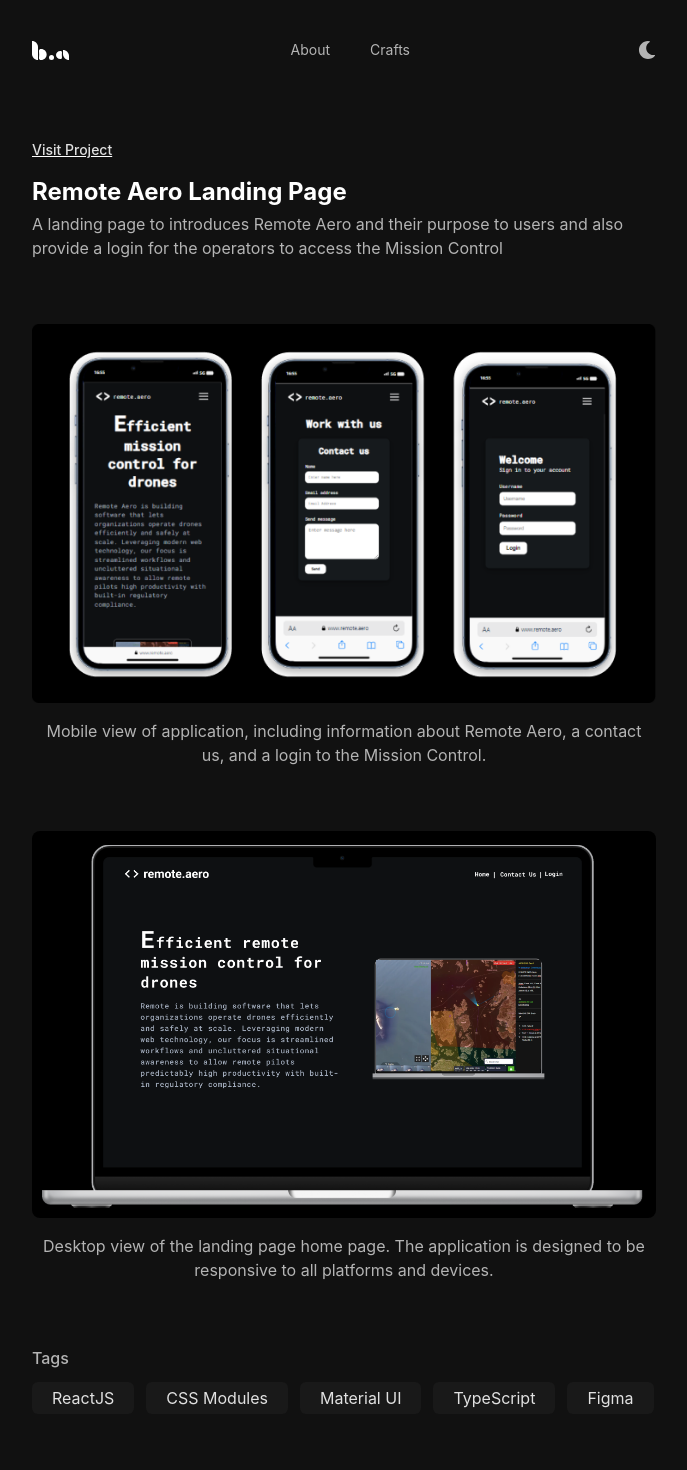
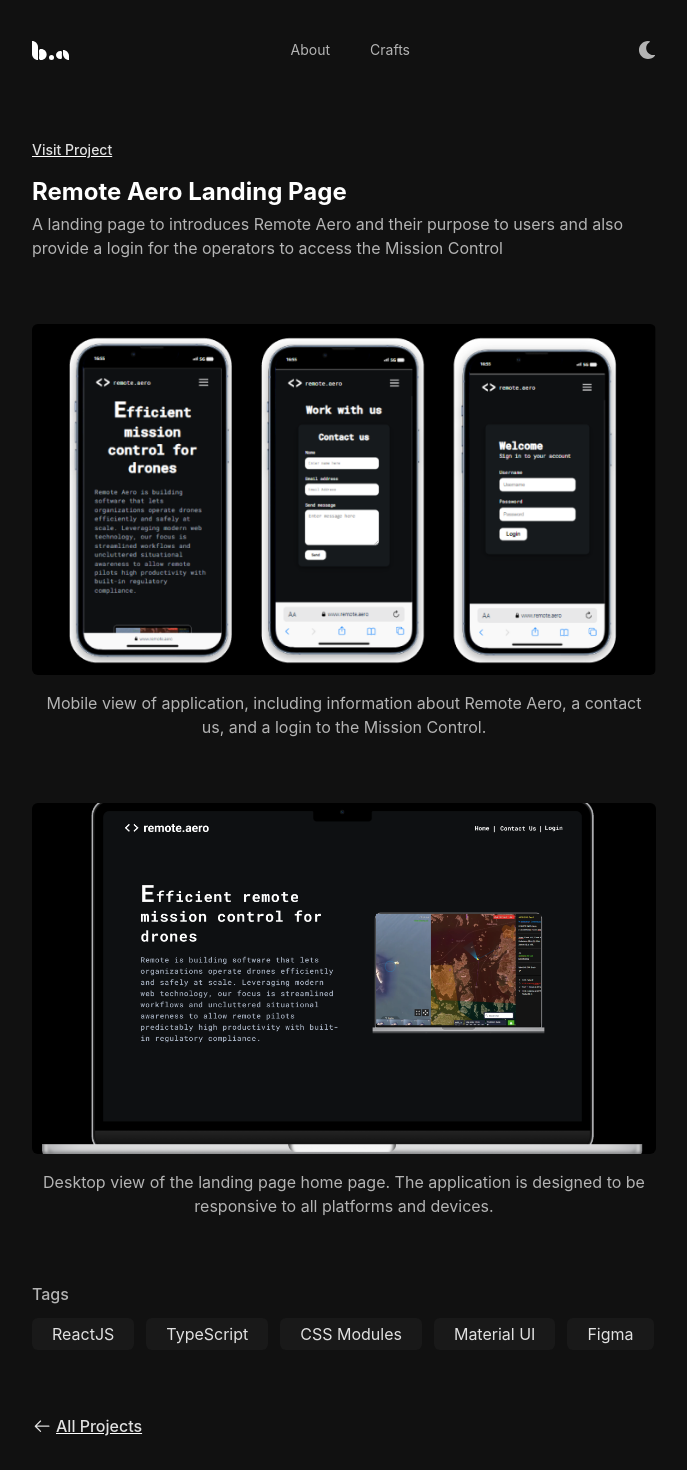
Before and after one commit to BahramAlz/Mobile-First-React-Portfolio, a React (Vite) app: page /projects/relanding in a window 1280 px wide. Shown: the top 1470 px of the page, without its empty margins (296-983 px from the left). Built offline with nearby package versions, Linux system fonts and the light colour scheme.

Commit message:
project code changed to dynamic

```diff
--- /dev/null
+++ b/src/components/ProjectDescCard.jsx
@@ -0,0 +1,18 @@
+import React from "react";
+
+const ProjectDescCard = (props) => {
+  return (
+    <div className="flex flex-col gap-4">
+      <img
+        src={props.cardImage}
+        alt={props.cardAlt}
+        className="rounded-md aspect-[16/9] object-cover w-full"
+      />
+      <p className="text-[#b4b4b4] text-center px-2 dark:text-gray-700">
+        {props.cardDescription}
+      </p>
+    </div>
+  );
+};
+
+export default ProjectDescCard;
--- /dev/null
+++ b/src/components/Tags.jsx
@@ -0,0 +1,20 @@
+import React from "react";
+
+const Tags = (props) => {
+  return (
+    <div className="flex flex-col gap-3">
+      <h3 className="text-[#b4b4b4] font-medium dark:text-gray-700">
+        {props.cardTitle}
+      </h3>
+      <div className="flex flex-wrap gap-3">
+        <p className="bg-[#191919] px-5 py-1 rounded-md">{props.tagName}</p>
+        <p className="bg-[#191919] px-5 py-1 rounded-md">{props.tagName2}</p>
+        <p className="bg-[#191919] px-5 py-1 rounded-md">{props.tagName3}</p>
+        <p className="bg-[#191919] px-5 py-1 rounded-md">{props.tagName4}</p>
+        <p className="bg-[#191919] px-5 py-1 rounded-md">{props.tagName5}</p>
+      </div>
+    </div>
+  );
+};
+
+export default Tags;
--- a/src/pages/projects/ReLanding.jsx
+++ b/src/pages/projects/ReLanding.jsx
@@ -3,6 +3,8 @@
 import LANDING from "../../../public/images/landing.png";
 import { Link } from "react-router-dom";
 import { GoArrowLeft } from "react-icons/go";
+import ProjectDescCard from "../../components/ProjectDescCard";
+import Tags from "../../components/Tags";
 
 const ReLanding = () => {
   return (
@@ -28,36 +30,30 @@
         </div>
       </div>
 
-      <div className="flex flex-col gap-4">
-        <img src={LPMOBILE} alt="mobile first display" />
-        <p className="text-[#b4b4b4] text-center px-2 dark:text-gray-700">
-          Mobile view of application, including information about Remote Aero, a
-          contact us, and a login to the Mission Control.
-        </p>
-      </div>
+      <ProjectDescCard
+        cardImage={LPMOBILE}
+        cardAlt={"Mobile view"}
+        cardDescription={
+          "Mobile view of application, including information about Remote Aero, a contact us, and a login to the Mission Control."
+        }
+      />
 
-      <div className="flex flex-col gap-4">
-        <img
-          src={LANDING}
-          alt="laptop display of landing page"
-          className="rounded-lg"
-        />
-        <p className="text-[#b4b4b4] text-center px-2 dark:text-gray-700">
-          Desktop view of the landing page home page. The application is
-          designed to be responsive to all platforms and devices.
-        </p>
-      </div>
+      <ProjectDescCard
+        cardImage={LANDING}
+        cardAlt={"Desktop view"}
+        cardDescription={
+          "Desktop view of the landing page home page. The application is designed to be responsive to all platforms and devices."
+        }
+      />
 
-      <div className="flex flex-col gap-3">
-        <h3 className="text-[#b4b4b4] font-medium dark:text-gray-700">Tags</h3>
-        <div className="flex flex-wrap gap-3">
-          <p className="bg-[#191919] px-5 py-1 rounded-md">ReactJS</p>
-          <p className="bg-[#191919] px-5 py-1 rounded-md">CSS Modules</p>
-          <p className="bg-[#191919] px-5 py-1 rounded-md">Material UI</p>
-          <p className="bg-[#191919] px-5 py-1 rounded-md">TypeScript</p>
-          <p className="bg-[#191919] px-5 py-1 rounded-md">Figma</p>
-        </div>
-      </div>
+      <Tags
+        cardTitle={"Tags"}
+        tagName={"ReactJS"}
+        tagName2={"TypeScript"}
+        tagName3={"CSS Modules"}
+        tagName4={"Material UI"}
+        tagName5={"Figma"}
+      />
 
       <div className="flex items-center gap-1">
         <GoArrowLeft className=" dark:text-gray-800" size={20} />
```
